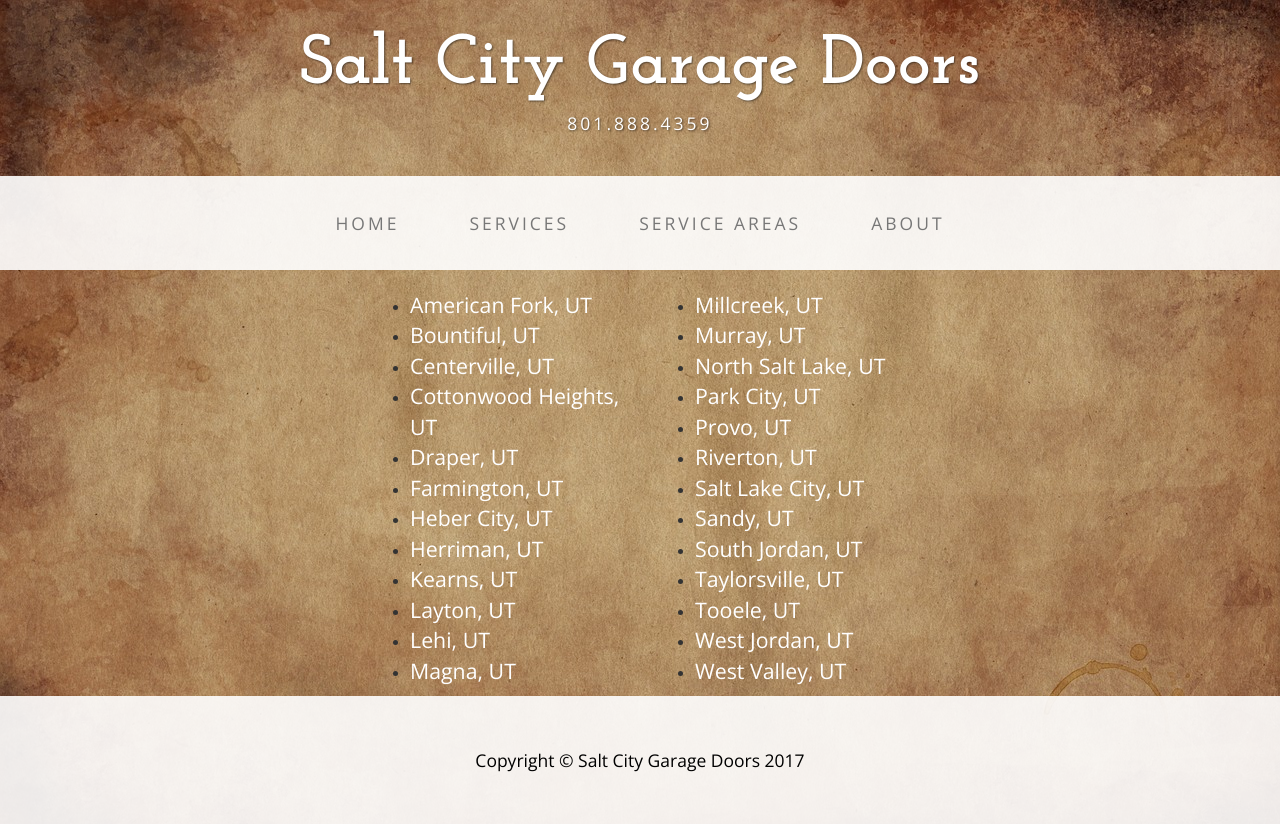
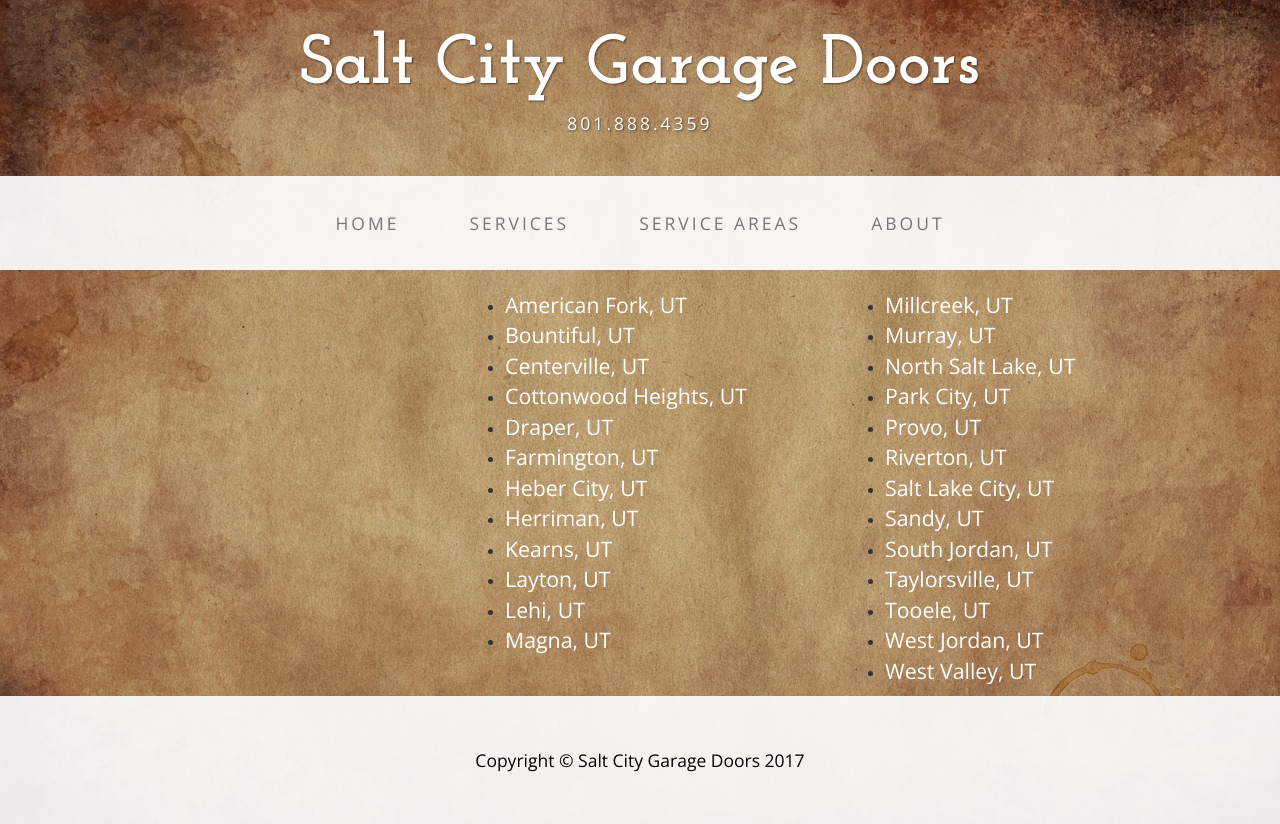
Before and after one commit to jcolber/saltcity, a PHP site: page /service-areas.php in a window 1280 px wide. Run offline with PHP 8.4, Linux system fonts and the light colour scheme; some libraries are stand-ins or nearby versions.

Commit message:
Add files via upload

```diff
--- a/service-areas.php
+++ b/service-areas.php
@@ -5,7 +5,7 @@
 <?php include('navbar.php'); ?>
 
 <div class="container" itemscope itemtype=”http://schema.org/LocalBusiness”>
-            <div class="areas col-xs-3 col-xs-offset-3">
+            <div class="areas col-xs-4 col-xs-offset-4">
                 <ul>
                     <li><a href="#" data-toggle="modal" data-target="#afModal">
                         <span itemprop="areaServed">American Fork, UT</span>
```
